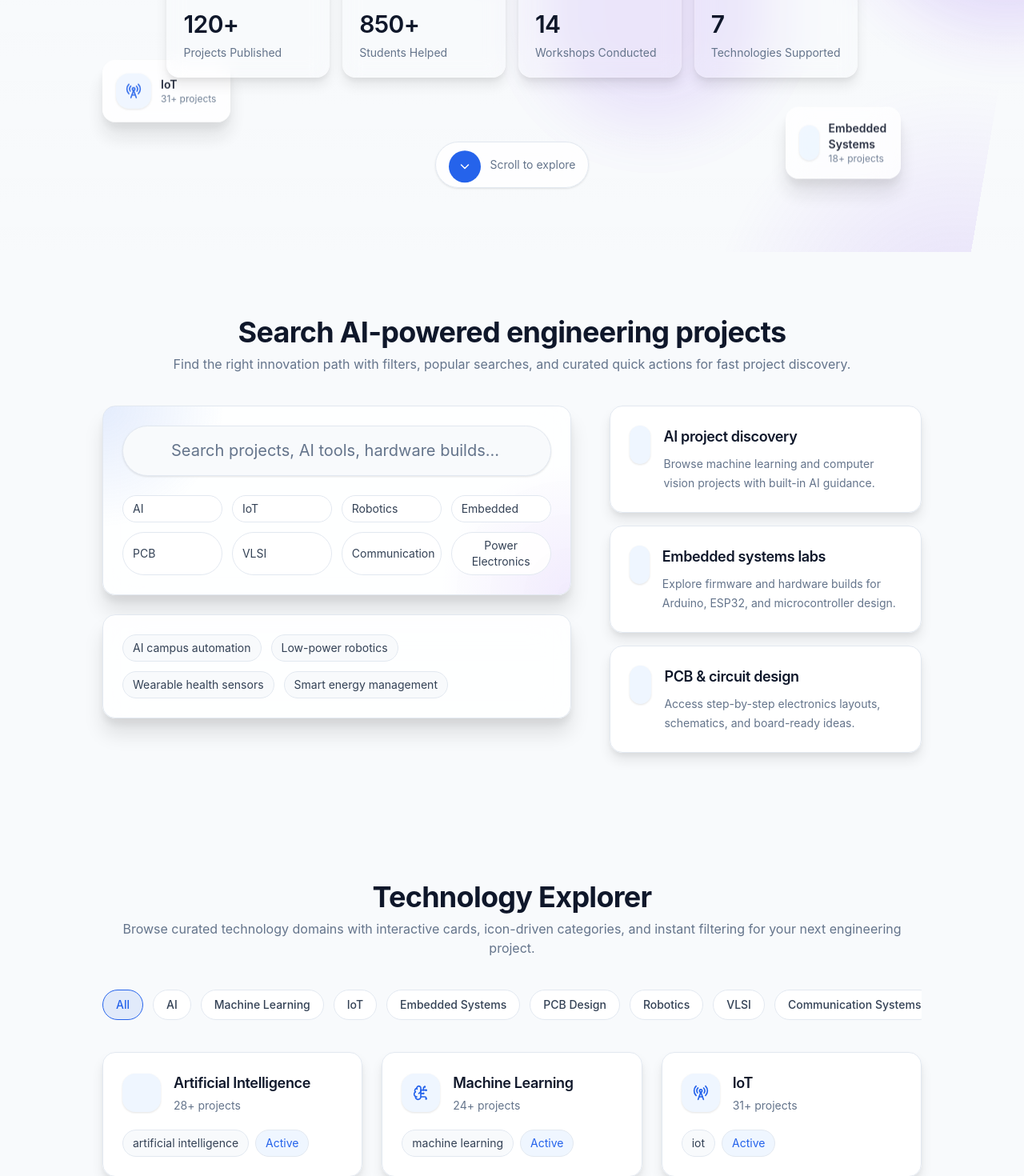
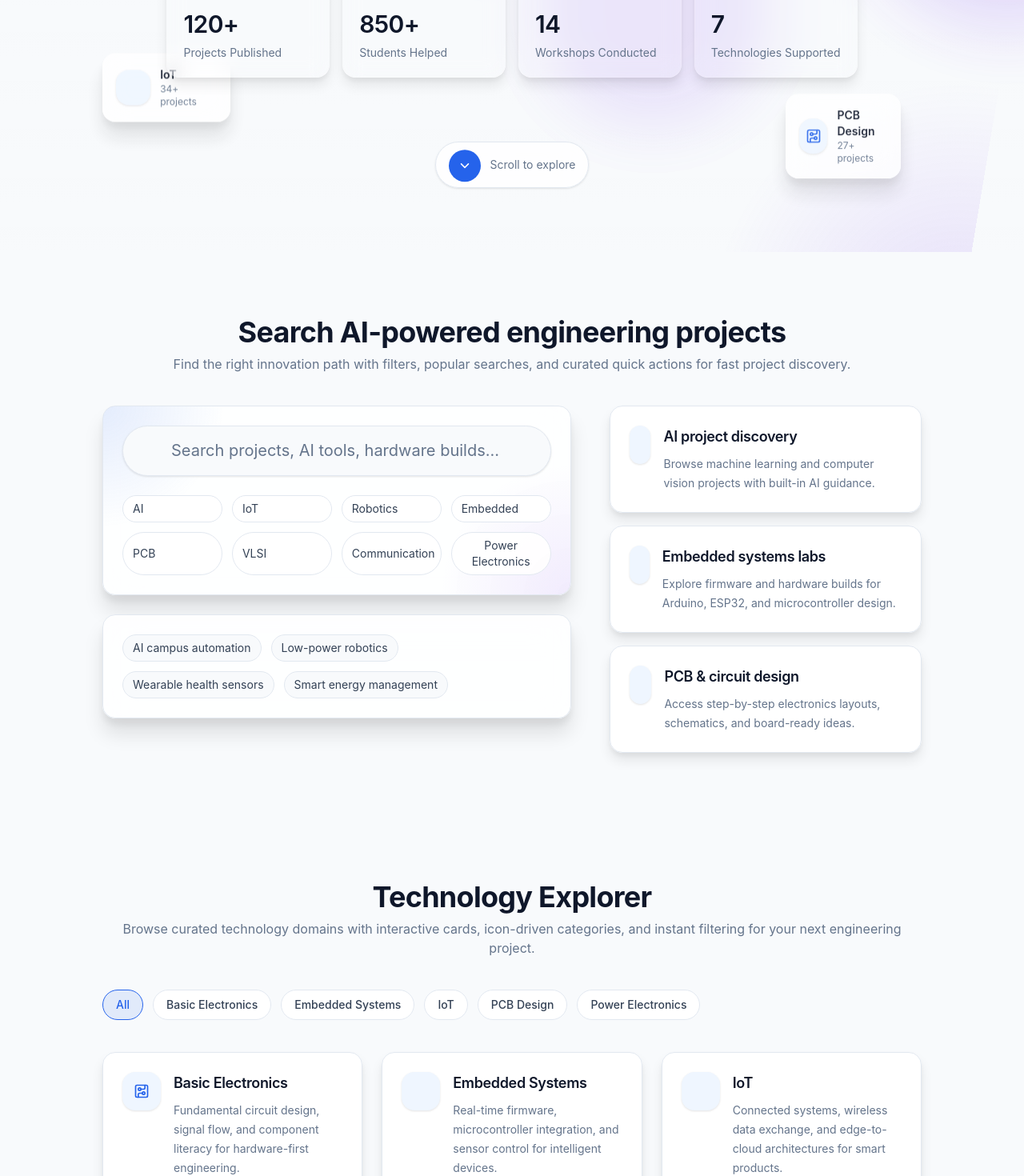
Before and after one commit to Abishek20057/kalam-hub, a Next.js app: page / in a window 1280 px wide. Shown: the part 680-2150 px from the top of the page at 80% size. Built offline with nearby package versions, Linux system fonts and the light colour scheme.

Commit message:
feat(home): add About KalamHub section

```diff
--- a/src/components/technology-explorer/technology-explorer-section.tsx
+++ b/src/components/technology-explorer/technology-explorer-section.tsx
@@ -12,18 +12,11 @@ import { cn } from "@/lib/utils";
 
 const categoryTabs = [
   "All",
-  "AI",
-  "Machine Learning",
+  "Basic Electronics",
+  "Embedded Systems",
   "IoT",
-  "Embedded Systems",
   "PCB Design",
-  "Robotics",
-  "VLSI",
-  "Communication Systems",
   "Power Electronics",
-  "Computer Vision",
-  "Drone Technology",
-  "Renewable Energy",
 ] as const;
 
 type CategoryTab = (typeof categoryTabs)[number];
@@ -102,21 +95,21 @@ export function TechnologyExplorerSection() {
               >
                 <div className="absolute inset-0 bg-[linear-gradient(180deg,rgba(255,255,255,0.18),transparent_40%)] opacity-0 transition-opacity duration-300 group-hover:opacity-100" />
                 <div className="relative flex h-full flex-col gap-5">
-                  <div className="flex items-center gap-4">
+                  <div className="flex items-start gap-4">
                     <span className="inline-flex h-12 w-12 items-center justify-center rounded-2xl bg-[var(--color-primary-light)] text-[var(--color-primary)] shadow-sm">
                       <Icon name={technology.icon} size={20} />
                     </span>
-                    <div>
+                    <div className="flex-1">
                       <h3 className="text-lg font-semibold text-[var(--color-text-primary)]">
                         {technology.name}
                       </h3>
-                      <p className="mt-1 text-sm text-[var(--color-text-secondary)]">
-                        {technology.projectCount}+ projects
+                      <p className="mt-2 text-sm leading-6 text-[var(--color-text-secondary)]">
+                        {technology.description}
                       </p>
                     </div>
                   </div>
                   <div className="mt-auto flex flex-wrap gap-2">
-                    <TagChip label={technology.slug.replace(/-/g, " ")} className="bg-[var(--color-bg)] text-[var(--color-text-body)]" />
+                    <TagChip label={`${technology.projectCount}+ projects`} className="bg-[var(--color-bg)] text-[var(--color-text-body)]" />
                     <TagChip label={technology.isActive ? "Active" : "Hidden"} className="bg-[var(--color-primary-light)] text-[var(--color-primary)]" />
                   </div>
                 </div>
--- a/src/data/placeholder/technologies.ts
+++ b/src/data/placeholder/technologies.ts
@@ -5,16 +5,54 @@ import type { Technology } from "@/lib/types";
  * PHASE 1 PLACEHOLDER — replaced by `technologies` DB table in Phase 5.
  */
 export const placeholderTechnologies: Technology[] = [
-  { id: "tech-001", name: "Artificial Intelligence", slug: "artificial-intelligence", icon: "cpu", projectCount: 28, isActive: true, displayOrder: 1 },
-  { id: "tech-002", name: "Machine Learning", slug: "machine-learning", icon: "brain-circuit", projectCount: 24, isActive: true, displayOrder: 2 },
-  { id: "tech-003", name: "IoT", slug: "iot", icon: "radio-tower", projectCount: 31, isActive: true, displayOrder: 3 },
-  { id: "tech-004", name: "Embedded Systems", slug: "embedded-systems", icon: "cpu", projectCount: 18, isActive: true, displayOrder: 4 },
-  { id: "tech-005", name: "PCB Design", slug: "pcb-design", icon: "circuit-board", projectCount: 14, isActive: true, displayOrder: 5 },
-  { id: "tech-006", name: "Robotics", slug: "robotics", icon: "bot", projectCount: 22, isActive: true, displayOrder: 6 },
-  { id: "tech-007", name: "VLSI", slug: "vlsi", icon: "microscope", projectCount: 10, isActive: true, displayOrder: 7 },
-  { id: "tech-008", name: "Communication Systems", slug: "communication-systems", icon: "wifi", projectCount: 16, isActive: true, displayOrder: 8 },
-  { id: "tech-009", name: "Power Electronics", slug: "power-electronics", icon: "zap", projectCount: 20, isActive: true, displayOrder: 9 },
-  { id: "tech-010", name: "Computer Vision", slug: "computer-vision", icon: "camera", projectCount: 13, isActive: true, displayOrder: 10 },
-  { id: "tech-011", name: "Drone Technology", slug: "drone-technology", icon: "navigation-2", projectCount: 11, isActive: true, displayOrder: 11 },
-  { id: "tech-012", name: "Renewable Energy", slug: "renewable-energy", icon: "leaf", projectCount: 15, isActive: true, displayOrder: 12 },
+  {
+    id: "tech-001",
+    name: "Basic Electronics",
+    slug: "basic-electronics",
+    icon: "circuit-board",
+    description: "Fundamental circuit design, signal flow, and component literacy for hardware-first engineering.",
+    projectCount: 42,
+    isActive: true,
+    displayOrder: 1,
+  },
+  {
+    id: "tech-002",
+    name: "Embedded Systems",
+    slug: "embedded-systems",
+    icon: "microchip",
+    description: "Real-time firmware, microcontroller integration, and sensor control for intelligent devices.",
+    projectCount: 29,
+    isActive: true,
+    displayOrder: 2,
+  },
+  {
+    id: "tech-003",
+    name: "IoT",
+    slug: "iot",
+    icon: "wifi",
+    description: "Connected systems, wireless data exchange, and edge-to-cloud architectures for smart products.",
+    projectCount: 34,
+    isActive: true,
+    displayOrder: 3,
+  },
+  {
+    id: "tech-004",
+    name: "PCB Design",
+    slug: "pcb-design",
+    icon: "circuit-board",
+    description: "Board layout, routing, and manufacturable schematics for robust electronics assemblies.",
+    projectCount: 27,
+    isActive: true,
+    displayOrder: 4,
+  },
+  {
+    id: "tech-005",
+    name: "Power Electronics",
+    slug: "power-electronics",
+    icon: "zap",
+    description: "Voltage conversion, efficiency optimization, and safe power delivery for hardware systems.",
+    projectCount: 23,
+    isActive: true,
+    displayOrder: 5,
+  },
 ];
--- a/src/lib/types/technology.ts
+++ b/src/lib/types/technology.ts
@@ -14,6 +14,7 @@ export interface Technology {
   name: string;                 /* e.g. "Arduino", "ESP32", "IoT" */
   slug: string;                 /* used in /projects?tech=[slug] */
   icon: string;                 /* Lucide icon name OR custom SVG sprite id */
+  description: string;          /* short summary shown in the Explorer cards */
   projectCount: number;         /* DB-derived, cached 1hr per Architecture Doc 4.5 */
   isActive: boolean;            /* Admin toggle: show/hide chip */
   displayOrder: number;
```
